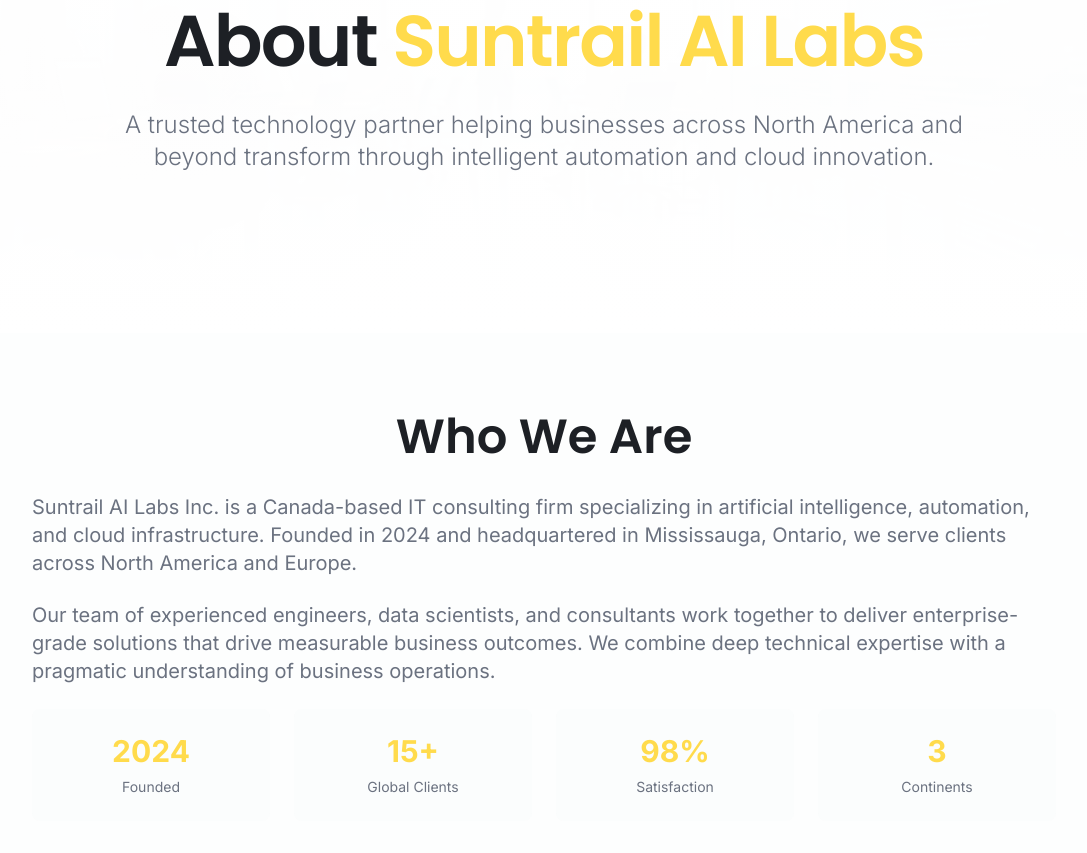
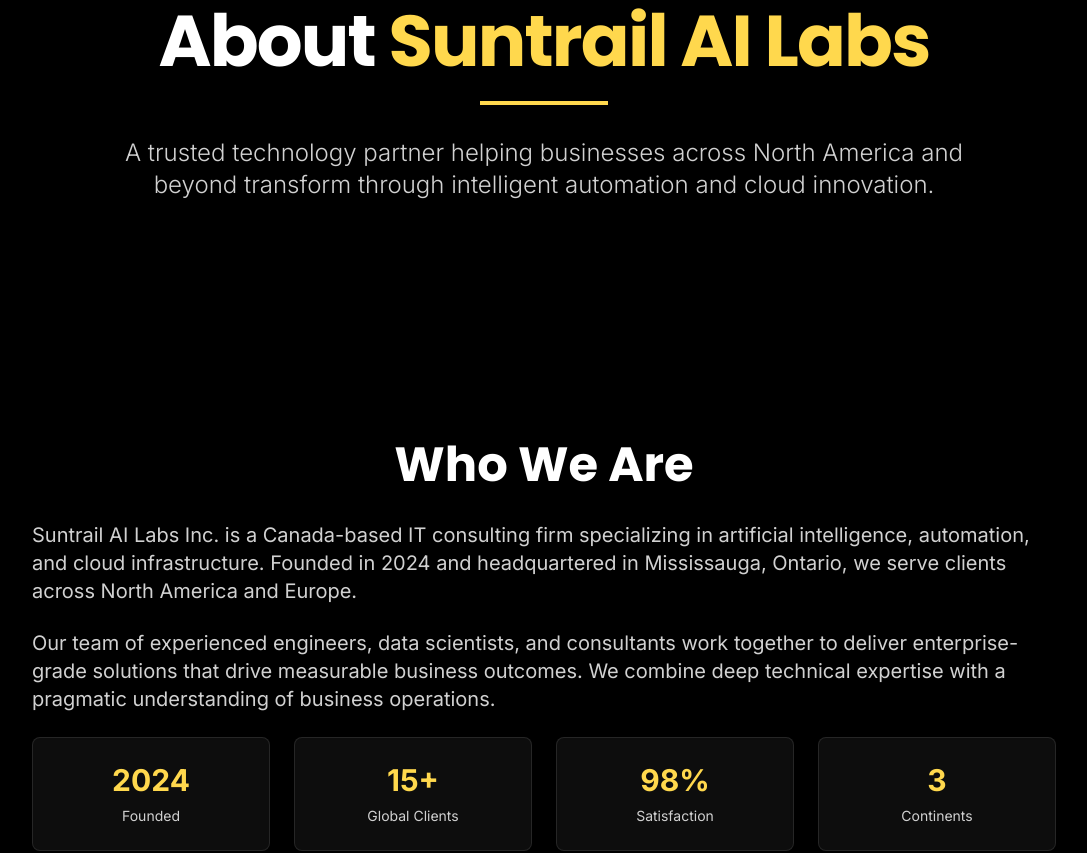
Before and after one commit to suntrailailabs/suntrail-glow-hub, a React (Vite) app: page /about in a window 1280 px wide. Shown: the part 220-1073 px from the top of the page, without its empty margins (96-1183 px from the left). Built offline with nearby package versions, Linux system fonts and the light colour scheme; the HTML template or start-up script is replaced by a standard one.

Commit message:
Refactor About page hero

```diff
--- a/src/pages/About.tsx
+++ b/src/pages/About.tsx
@@ -31,17 +31,14 @@ const About = () => {
   return (
     <div className="min-h-screen">
       {/* Hero Section */}
-      <section className="relative py-24 md:py-40 overflow-hidden bg-[#f8f8f8]">
-        <div className="absolute inset-0 z-0">
-          <img src={aboutImage} alt="Corporate environment" className="w-full h-full object-cover opacity-10" />
-          <div className="absolute inset-0 bg-gradient-to-b from-background via-background/95 to-background"></div>
-        </div>
-        <div className="container mx-auto px-4 lg:px-8 relative z-10">
-          <div className="max-w-4xl mx-auto text-center">
-            <h1 className="font-poppins text-5xl md:text-7xl font-semibold mb-8 tracking-tight">
-              About <span className="text-primary">Suntrail AI Labs</span>
+      <section className="relative py-24 md:py-40 overflow-hidden bg-black">
+        <div className="container mx-auto px-4 lg:px-8">
+          <div className="max-w-4xl mx-auto text-center animate-fade-in">
+            <h1 className="font-poppins text-5xl md:text-7xl font-extrabold mb-6 tracking-tight text-white">
+              About <span className="text-[#FFD84D]">Suntrail AI Labs</span>
             </h1>
-            <p className="text-xl md:text-2xl text-muted-foreground font-light leading-relaxed">
+            <div className="w-32 h-1 bg-[#FFD84D] mx-auto mb-8"></div>
+            <p className="text-xl md:text-2xl text-[#D1D1D1] font-light leading-relaxed">
               A trusted technology partner helping businesses across North America and beyond transform through
               intelligent automation and cloud innovation.
             </p>
@@ -50,37 +47,37 @@ const About = () => {
       </section>
 
       {/* Who We Are Section */}
-      <section className="py-20 bg-secondary/20">
+      <section className="py-20 bg-black">
         <div className="container mx-auto px-4 lg:px-8">
-          <div className="max-w-5xl mx-auto">
-            <h2 className="font-poppins text-4xl md:text-5xl font-semibold mb-8 text-center">Who We Are</h2>
+          <div className="max-w-5xl mx-auto animate-fade-in">
+            <h2 className="font-poppins text-4xl md:text-5xl font-bold mb-8 text-center text-white">Who We Are</h2>
             <div className="space-y-6">
-              <p className="text-lg md:text-xl text-muted-foreground leading-relaxed">
+              <p className="text-lg md:text-xl text-[#D1D1D1] leading-relaxed">
                 Suntrail AI Labs Inc. is a Canada-based IT consulting firm specializing in artificial intelligence,
                 automation, and cloud infrastructure. Founded in 2024 and headquartered in Mississauga, Ontario, we
                 serve clients across North America and Europe.
               </p>
-              <p className="text-lg md:text-xl text-muted-foreground leading-relaxed">
+              <p className="text-lg md:text-xl text-[#D1D1D1] leading-relaxed">
                 Our team of experienced engineers, data scientists, and consultants work together to deliver
                 enterprise-grade solutions that drive measurable business outcomes. We combine deep technical expertise
                 with a pragmatic understanding of business operations.
               </p>
               <div className="grid grid-cols-2 md:grid-cols-4 gap-6 mt-12">
-                <div className="text-center p-6 bg-secondary/30 rounded-lg">
-                  <p className="text-3xl font-bold text-primary mb-2">2024</p>
-                  <p className="text-sm text-muted-foreground">Founded</p>
+                <div className="text-center p-6 bg-white/5 border border-white/10 rounded-lg hover:bg-white/10 transition-smooth">
+                  <p className="text-3xl font-bold text-[#FFD84D] mb-2">2024</p>
+                  <p className="text-sm text-[#D1D1D1]">Founded</p>
                 </div>
-                <div className="text-center p-6 bg-secondary/30 rounded-lg">
-                  <p className="text-3xl font-bold text-primary mb-2">15+</p>
-                  <p className="text-sm text-muted-foreground">Global Clients</p>
+                <div className="text-center p-6 bg-white/5 border border-white/10 rounded-lg hover:bg-white/10 transition-smooth">
+                  <p className="text-3xl font-bold text-[#FFD84D] mb-2">15+</p>
+                  <p className="text-sm text-[#D1D1D1]">Global Clients</p>
                 </div>
-                <div className="text-center p-6 bg-secondary/30 rounded-lg">
-                  <p className="text-3xl font-bold text-primary mb-2">98%</p>
-                  <p className="text-sm text-muted-foreground">Satisfaction</p>
+                <div className="text-center p-6 bg-white/5 border border-white/10 rounded-lg hover:bg-white/10 transition-smooth">
+                  <p className="text-3xl font-bold text-[#FFD84D] mb-2">98%</p>
+                  <p className="text-sm text-[#D1D1D1]">Satisfaction</p>
                 </div>
-                <div className="text-center p-6 bg-secondary/30 rounded-lg">
-                  <p className="text-3xl font-bold text-primary mb-2">3</p>
-                  <p className="text-sm text-muted-foreground">Continents</p>
+                <div className="text-center p-6 bg-white/5 border border-white/10 rounded-lg hover:bg-white/10 transition-smooth">
+                  <p className="text-3xl font-bold text-[#FFD84D] mb-2">3</p>
+                  <p className="text-sm text-[#D1D1D1]">Continents</p>
                 </div>
               </div>
             </div>
```
